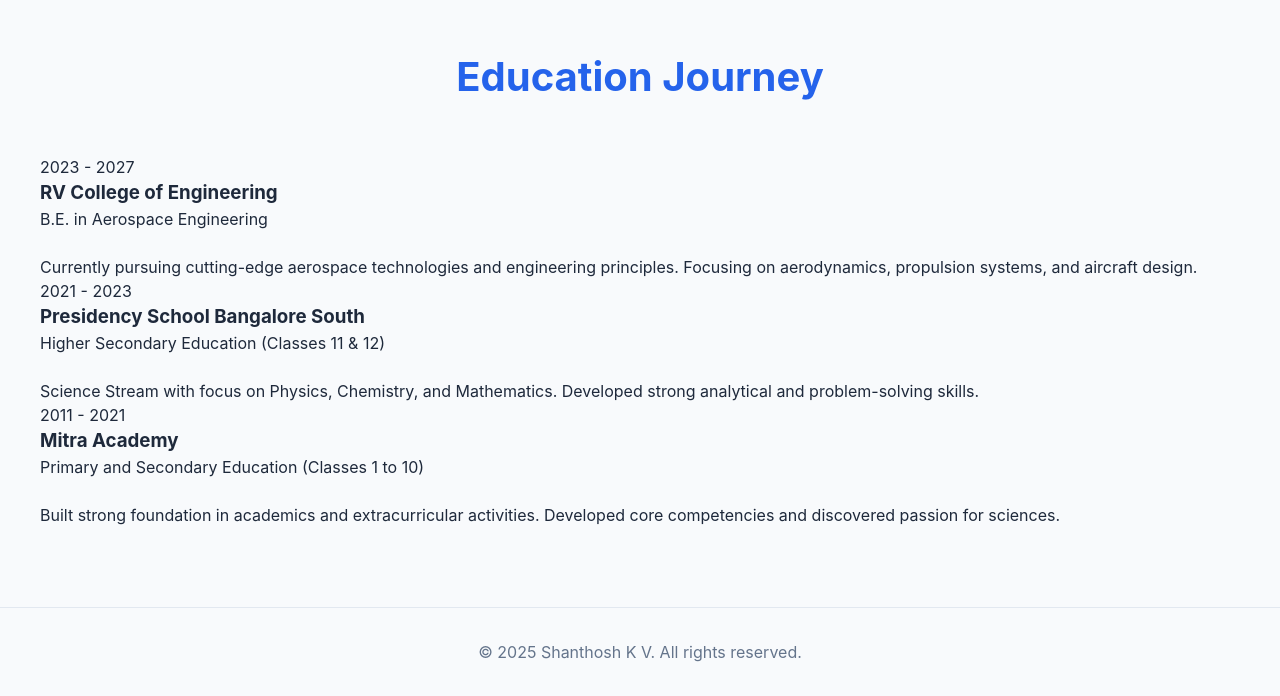
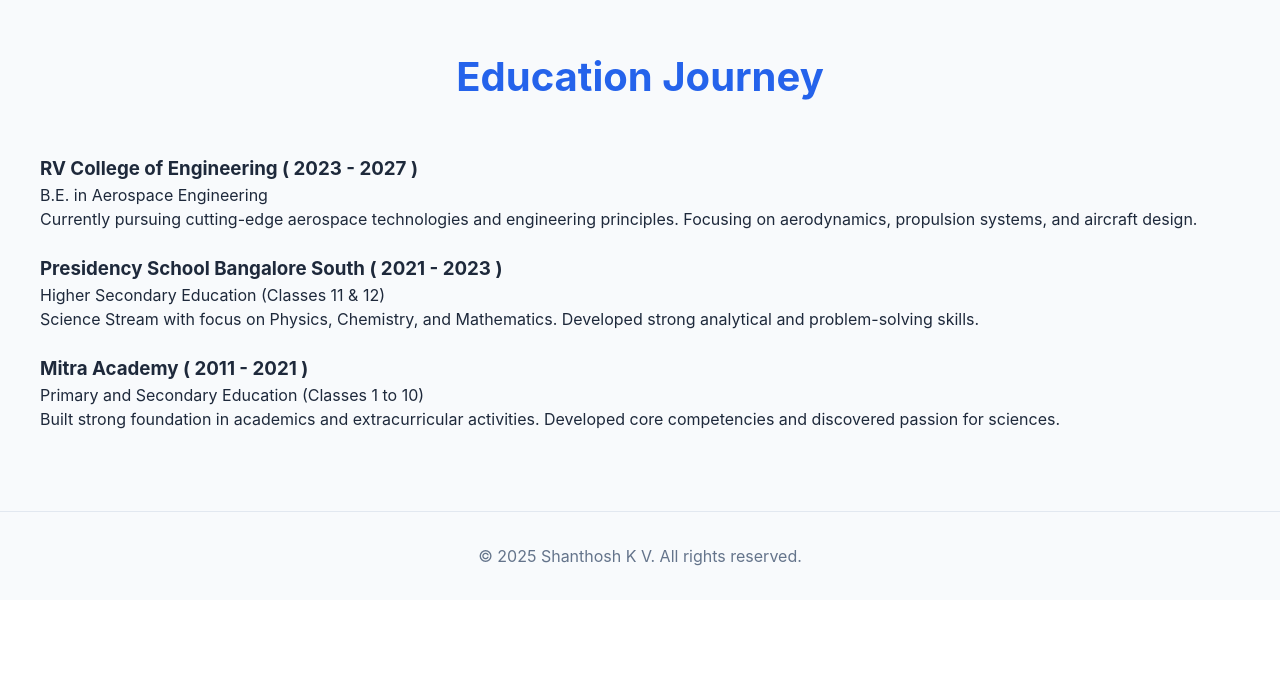
Before and after one commit to shanthoshkv/shanthoshkv.github.io, a plain HTML site: page index.html in a window 1280 px wide. Shown: the part 2115-2811 px from the top of the page. After the commit the page ends 2715 px from the top, so only its background shows below. Drawn offline with Linux system fonts and the light colour scheme.

Commit message:
Add files via upload

```diff
--- a/index.html
+++ b/index.html
@@ -516,33 +516,34 @@
             <h2 class="section-title">Education Journey</h2>
             <div class="education-timeline">
                 <div class="education-card">
-                    <div class="education-period">2023 - 2027</div>
-                    <h3 class="education-school">RV College of Engineering</h3>
+
+                    <h3 class="education-school">RV College of Engineering ( 2023 - 2027 )</h3>
                     <p class="education-details">
                         B.E. in Aerospace Engineering
-                        <br><br>
+                        <BR>
                         Currently pursuing cutting-edge aerospace technologies and engineering principles.
                         Focusing on aerodynamics, propulsion systems, and aircraft design.
                     </p>
                 </div>
 
                 <div class="education-card">
-                    <div class="education-period">2021 - 2023</div>
-                    <h3 class="education-school">Presidency School Bangalore South</h3>
+                    <BR>
+                    <h3 class="education-school">Presidency School Bangalore South ( 2021 - 2023 )</h3>
                     <p class="education-details">
                         Higher Secondary Education (Classes 11 & 12)
-                        <br><br>
+                        <br>
                         Science Stream with focus on Physics, Chemistry, and Mathematics.
                         Developed strong analytical and problem-solving skills.
+
                     </p>
                 </div>
 
                 <div class="education-card">
-                    <div class="education-period">2011 - 2021</div>
-                    <h3 class="education-school">Mitra Academy</h3>
+                   <br>
+                    <h3 class="education-school">Mitra Academy ( 2011 - 2021 )</h3>
                     <p class="education-details">
                         Primary and Secondary Education (Classes 1 to 10)
-                        <br><br>
+                        <br>
                         Built strong foundation in academics and extracurricular activities.
                         Developed core competencies and discovered passion for sciences.
                     </p>
```
